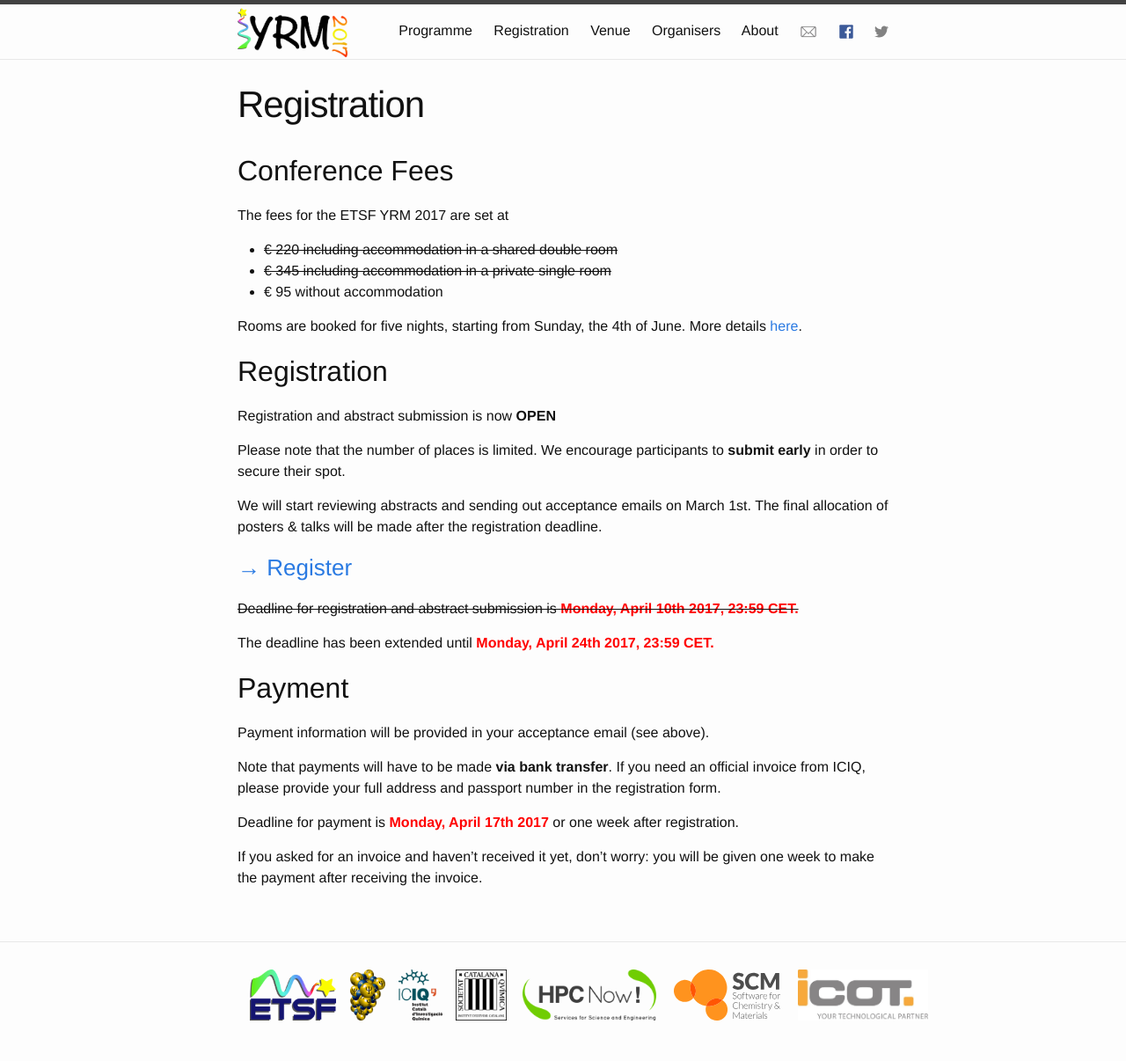
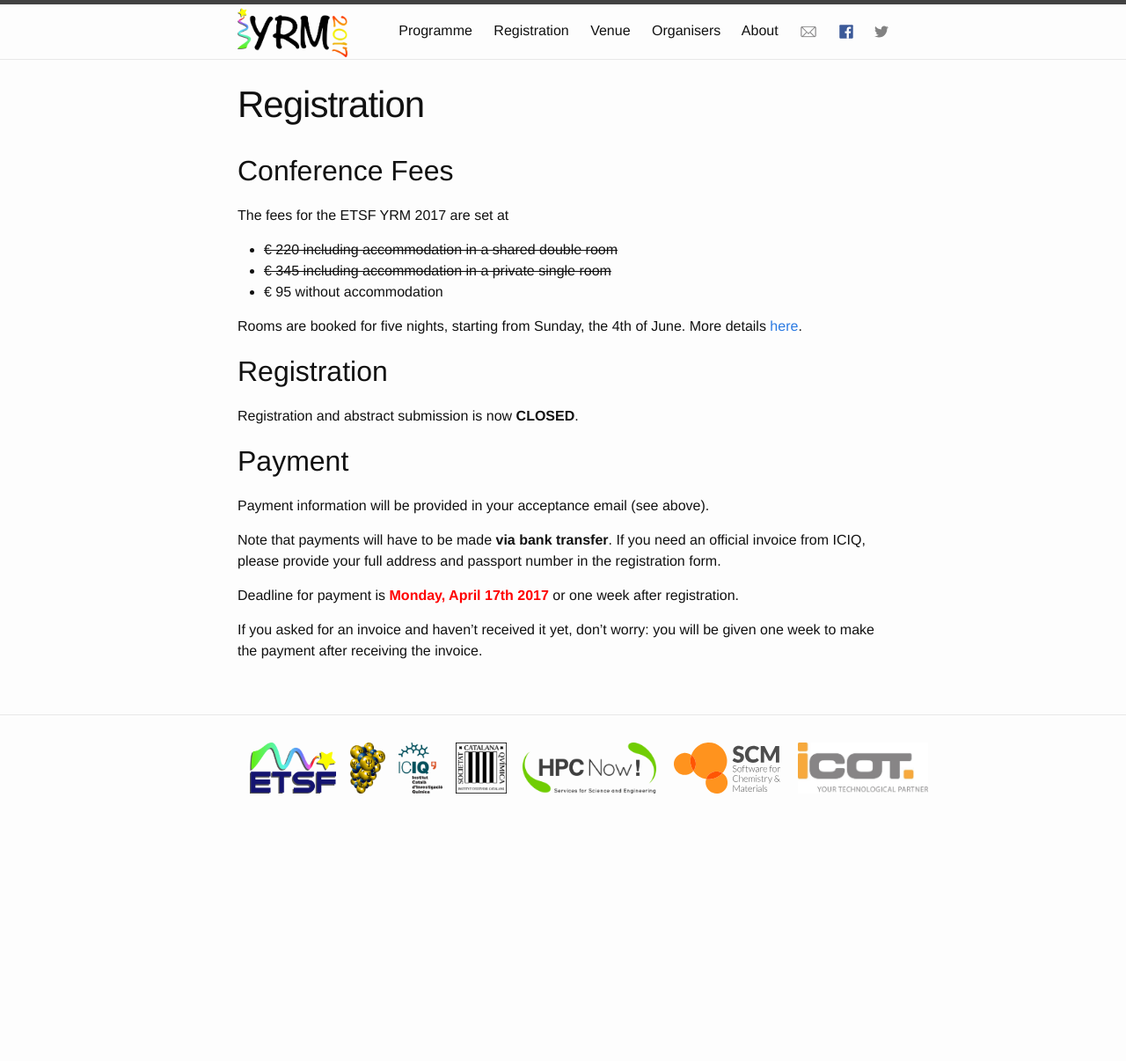
Before and after one commit to yrm2017/yrm2017.github.io, a Jekyll site: the page built from registration.md, in a window 1280 px wide. Shown: the whole page at 88% size. Built offline with Jekyll 4.4.1, drawn with Linux system fonts in a browser that asks for light colours; after the commit the page ends 948 px from its top, so only the background shows below that.

Commit message:
registration closed

```diff
--- a/registration.md
+++ b/registration.md
@@ -22,8 +22,9 @@
 
 ## Registration
 
-Registration and abstract submission is now **OPEN**
+Registration and abstract submission is now **CLOSED**.
 
+<!--
 Please note that the number of places is limited. We encourage participants to **submit
 early** in order to secure their spot.
 
@@ -35,6 +36,7 @@
 ~~Deadline for registration and abstract submission is <span style="color:red">**Monday, April 10th 2017, 23:59 CET.**</span>~~
 
 The deadline has been extended until <span style="color:red">**Monday, April 24th 2017, 23:59 CET.**</span>
+-->
 
 
 ## Payment
@@ -45,15 +47,6 @@
 official invoice from ICIQ, please provide your full address and passport
 number in the registration form.
 
-<!--
-Payments are to be made via **bank transfer** to
-
-    Account Holder: Fundació Institut Català d'Investigació Química
-    IBAN: ES16 0081 0088 1300 0217 0525
-    BIC/SWIFT: BSABESBB
-    BANK: BANC SABADELL, S.A, C. Antoni Rovira i Virgili, 543002 Tarragona
-    Reference: YRM + Firstname Lastname
--->
 Deadline for payment is <span style="color:red">**Monday, April 17th 2017**</span>
 or one week after registration.
 
```
